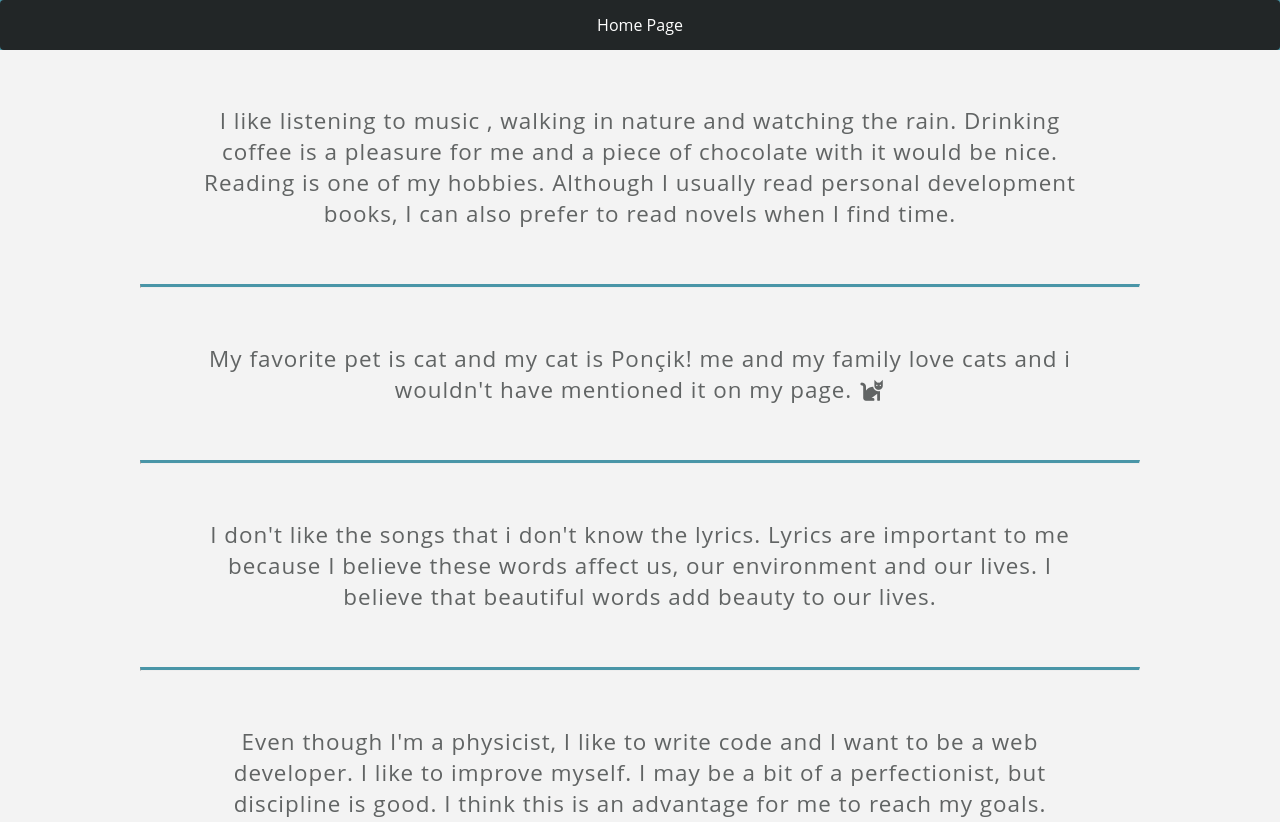
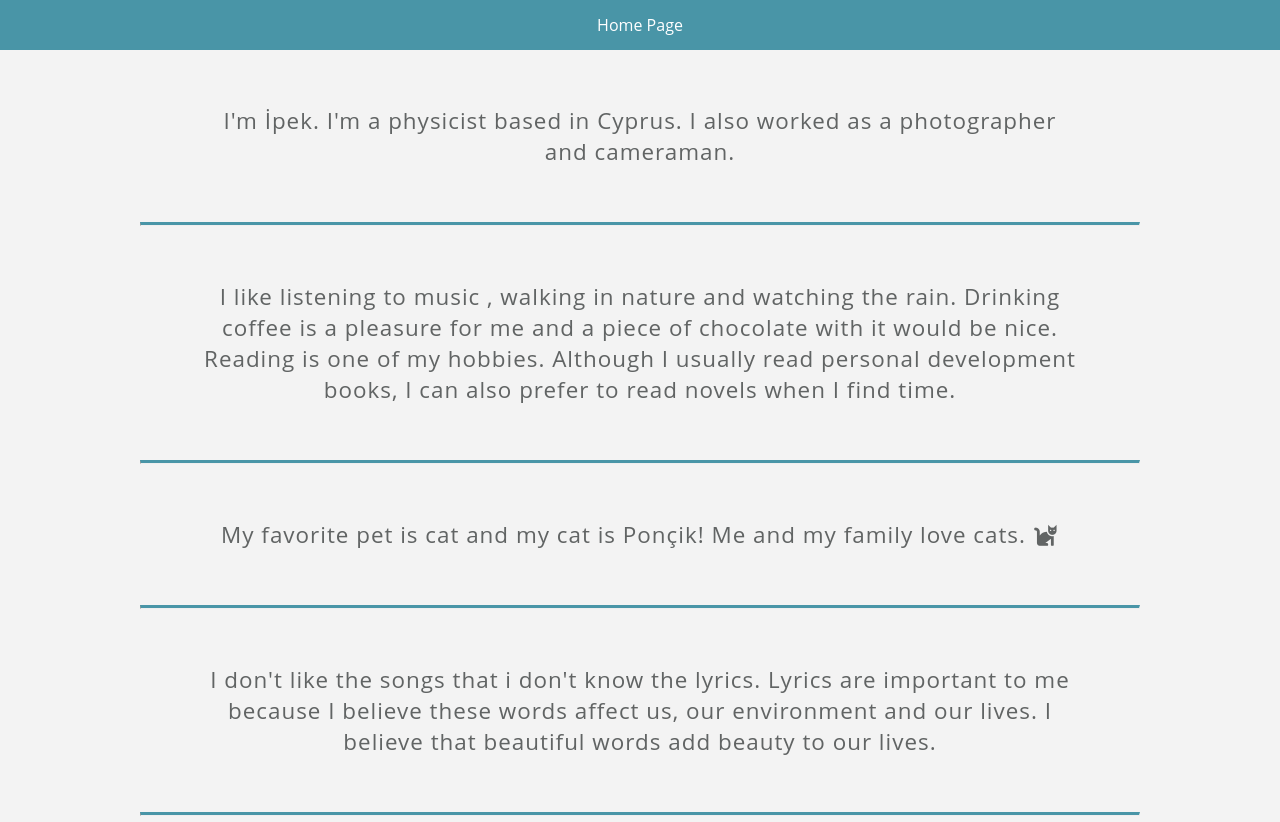
Before and after one commit to ipek605/About-me, a plain HTML site: page aboutMe.html in a window 1280 px wide. Shown: the top 822 px of the page. Drawn offline with Linux system fonts and the light colour scheme.

Commit message:
About Me page updated

```diff
--- a/aboutMe.html
+++ b/aboutMe.html
@@ -29,12 +29,15 @@
     <main>
         <div class="container aboutMe">
         <p>
+        I'm İpek. I'm a physicist based in Cyprus. I also worked as a  photographer and cameraman.
+        </p>
+        <hr id="hr" /><p>
         I like listening to music , walking in nature and watching the rain. Drinking coffee is a pleasure for me and a piece of chocolate with it would be nice. Reading is one of my hobbies. Although I usually read personal development books, I can also prefer to read novels when I find time.
     </p>
     <hr id="hr" />
     <p>
        <p>
-        My favorite pet is cat and my cat is Ponçik! me and my family love cats and i wouldn't have mentioned it on my page. <i class="fas fa-cat"></i>
+        My favorite pet is cat and my cat is Ponçik! Me and my family love cats. <i class="fas fa-cat"></i>
     </p>
     <hr id="hr" />
     <p>
```
